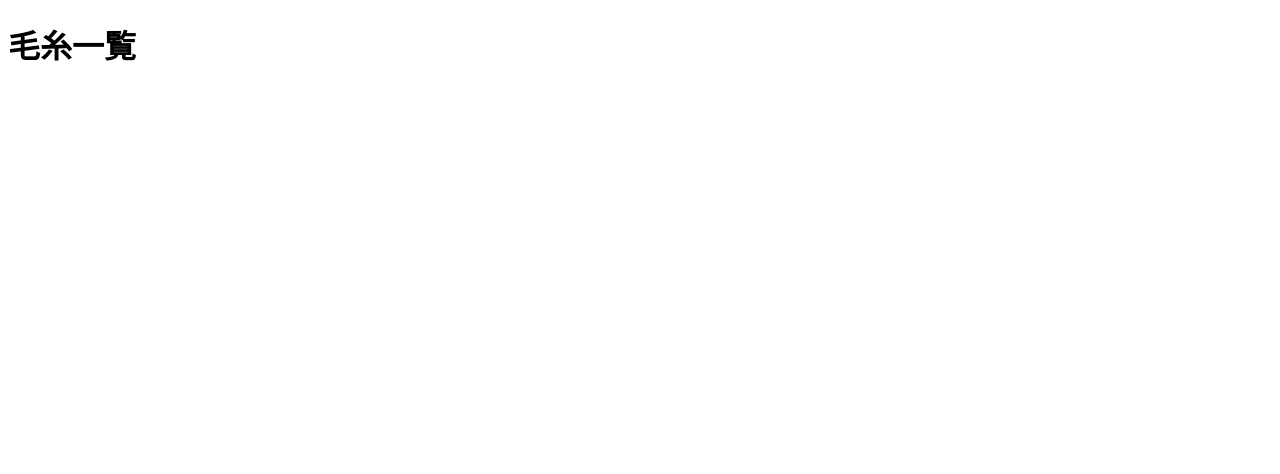
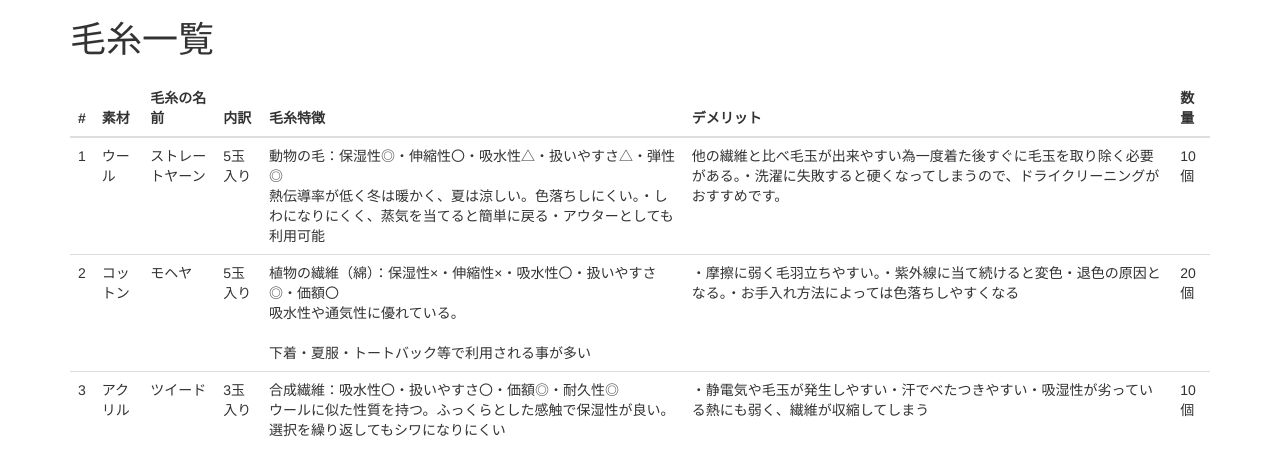
Before and after one commit to Kusakazu/KI-NO.github.io, a plain HTML site: page keito.html in a window 1280 px wide. Drawn offline with nearby package versions, Linux system fonts and the light colour scheme.

Commit message:
Update keito.html

```diff
--- a/keito.html
+++ b/keito.html
@@ -3,9 +3,53 @@
 <head>
     <meta charset="UTF-8">
     <meta name="viewport" content="width=device-width, initial-scale=1.0">
-    <title>Document</title>
+    <title>毛糸一覧</title>
+    <link rel="stylesheet" href="https://maxcdn.bootstrapcdn.com/bootstrap/3.3.6/css/bootstrap.min.css">
 </head>
 <body>
+    <div class="container">
     <h1>毛糸一覧</h1>
+    <h2 id="table"></h2>
+    <table class="table">
+        <thead>
+            <tr>
+                <th>#</th>
+                <th>素材</th>
+                <th>毛糸の名前</th>
+                <th>内訳</th>
+                <th>毛糸特徴</th>
+                <th>デメリット</th>
+                <th>数量</th>
+            </tr>
+        </thead>
+        <tbody>
+            <tr>
+                <td>1</td>
+                <td>ウール</td>
+                <td>ストレートヤーン</td>
+                <td>5玉入り</td>
+                <td>動物の毛：保湿性◎・伸縮性〇・吸水性△・扱いやすさ△・弾性◎<br>熱伝導率が低く冬は暖かく、夏は涼しい。色落ちしにくい。・しわになりにくく、蒸気を当てると簡単に戻る・アウターとしても利用可能</td>
+                <td>他の繊維と比べ毛玉が出来やすい為一度着た後すぐに毛玉を取り除く必要がある。・洗濯に失敗すると硬くなってしまうので、ドライクリーニングがおすすめです。</td>
+                <td>10個</td>
+            </tr>
+            <tr>
+                <td>2</td>
+                 <td>コットン</td>
+                    <td>モヘヤ</td>
+                    <td>5玉入り</td>
+                    <td>植物の繊維（綿）：保湿性×・伸縮性×・吸水性〇・扱いやすさ◎・価額〇<br>吸水性や通気性に優れている。</br><br>下着・夏服・トートバック等で利用される事が多い</br></td>
+                    <td>・摩擦に弱く毛羽立ちやすい。・紫外線に当て続けると変色・退色の原因となる。・お手入れ方法によっては色落ちしやすくなる</td>
+                    <td>20個</td>
+            </tr>
+            <tr>
+                <td>3</td>
+                <td>アクリル</td>
+                <td>ツイード</td>
+                <td>3玉入り</td>
+                <td>合成繊維：吸水性〇・扱いやすさ〇・価額◎・耐久性◎<br>ウールに似た性質を持つ。ふっくらとした感触で保湿性が良い。選択を繰り返してもシワになりにくい</br></td>
+                <td>・静電気や毛玉が発生しやすい・汗でべたつきやすい・吸湿性が劣っている熱にも弱く、繊維が収縮してしまう</td>
+                <td>10個</td>
+            </tr>
+        </div>
 </body>
 </html>
```
